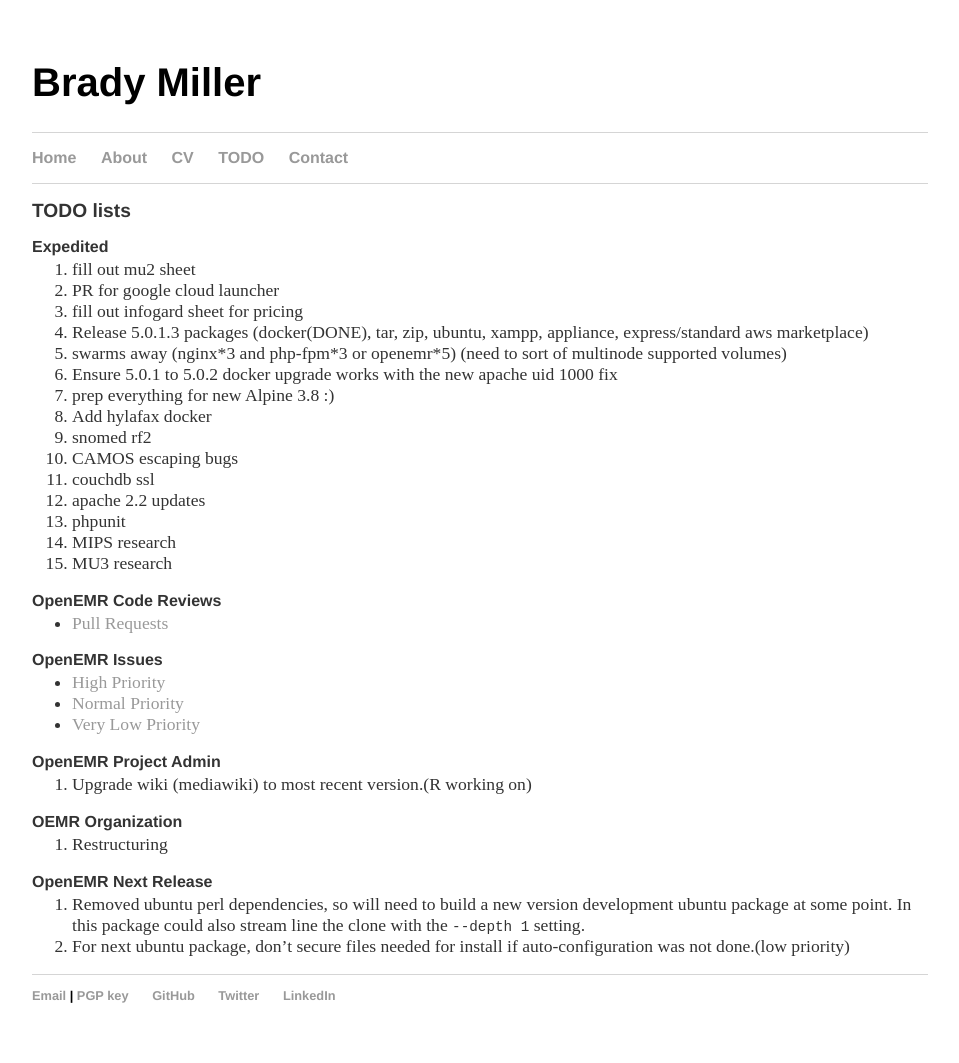
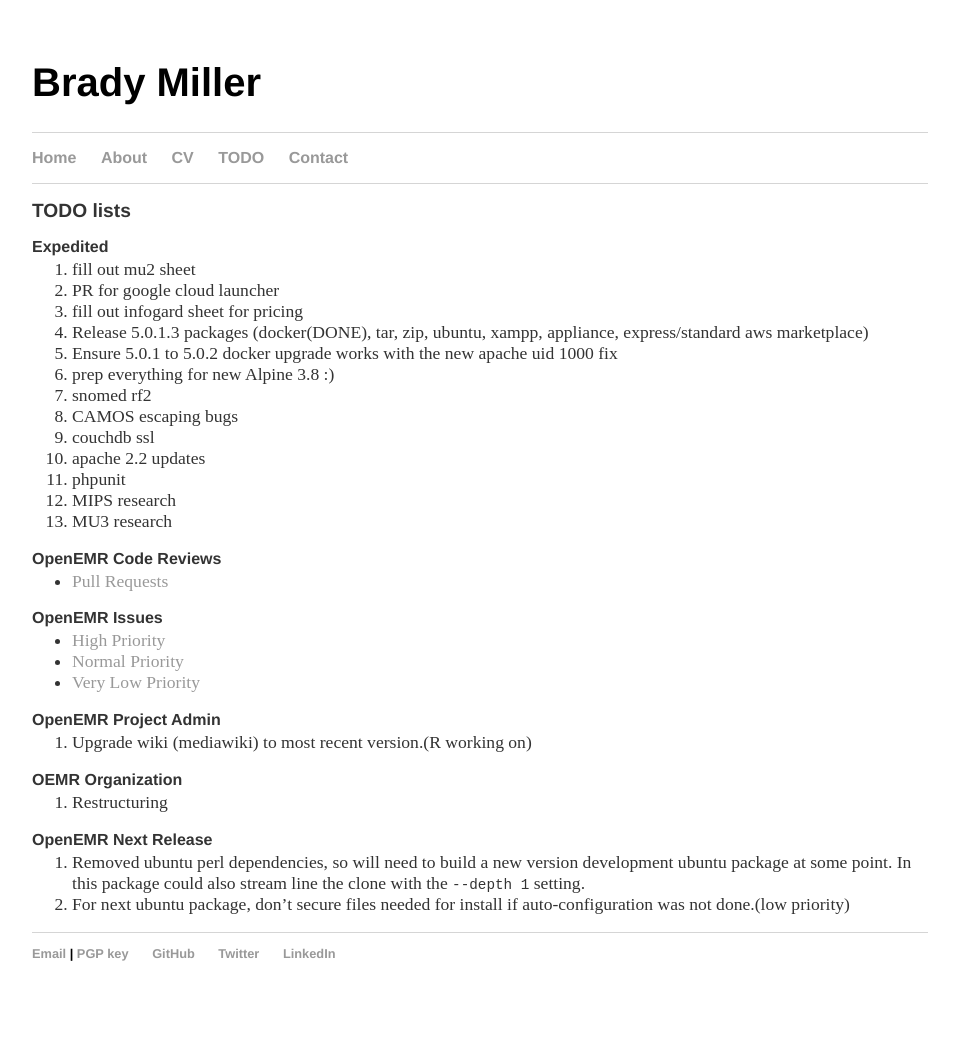
Before and after one commit to bradymiller/bradymiller.github.io, a Jekyll site: the page built from todo/index.md, in a window 1280 px wide. Shown: the whole page, without its empty margins (160-1119 px from the left). Built offline with Jekyll 4.4.1, drawn with Linux system fonts in a browser that asks for light colours; our own code applies the rules of GitHub Pages for plain Markdown files; after the commit the page ends 1021 px from its top, so only the background shows below that.

Commit message:
Update index.md

```diff
--- a/todo/index.md
+++ b/todo/index.md
@@ -8,10 +8,8 @@
 1. PR for google cloud launcher
 1. fill out infogard sheet for pricing
 1. Release 5.0.1.3 packages (docker(DONE), tar, zip, ubuntu, xampp, appliance, express/standard aws marketplace)
-1. swarms away (nginx\*3 and php-fpm\*3 or openemr\*5) (need to sort of multinode supported volumes)
 1. Ensure 5.0.1 to 5.0.2 docker upgrade works with the new apache uid 1000 fix
 1. prep everything for new Alpine 3.8 :)
-1. Add hylafax docker
 1. snomed rf2
 1. CAMOS escaping bugs
 1. couchdb ssl
```
